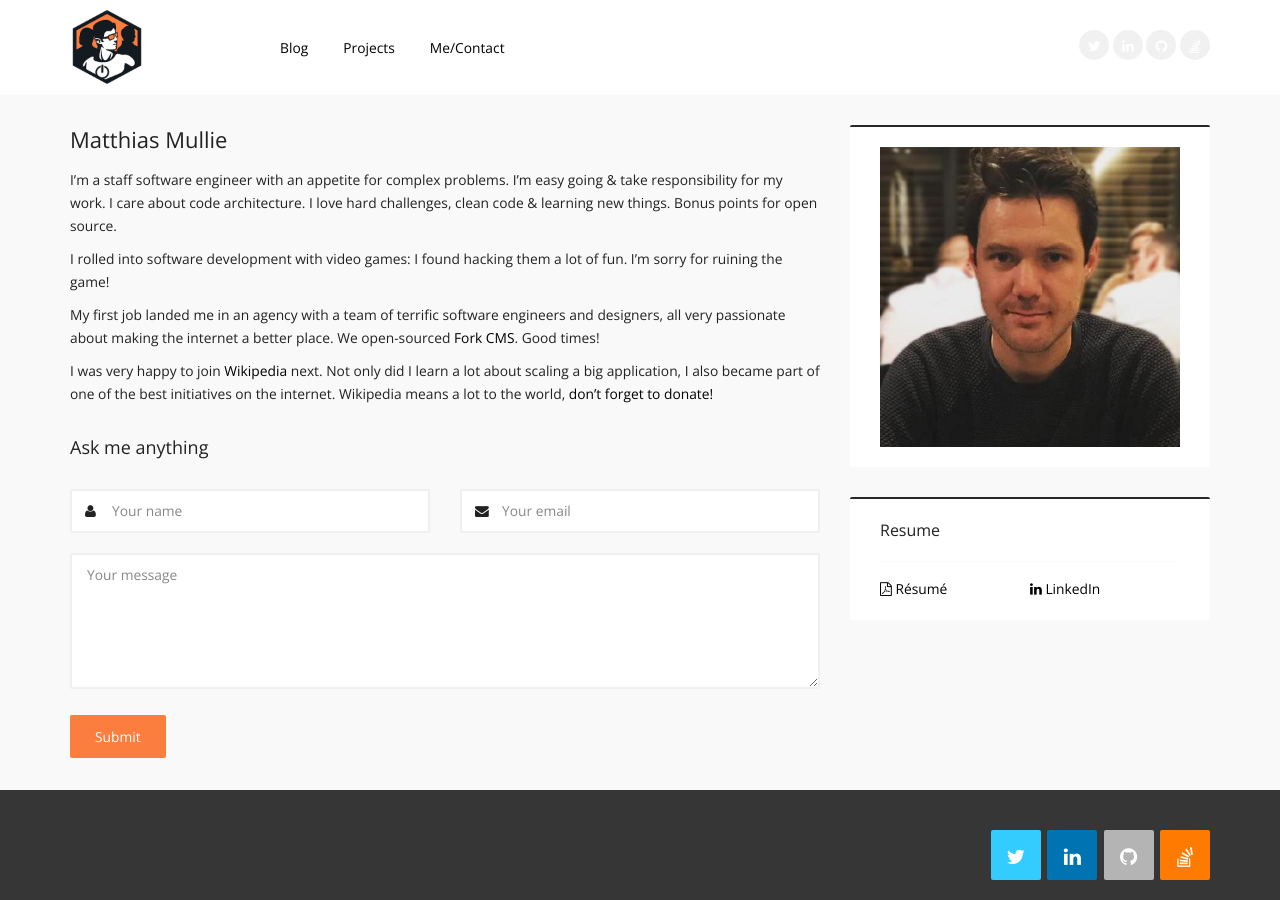
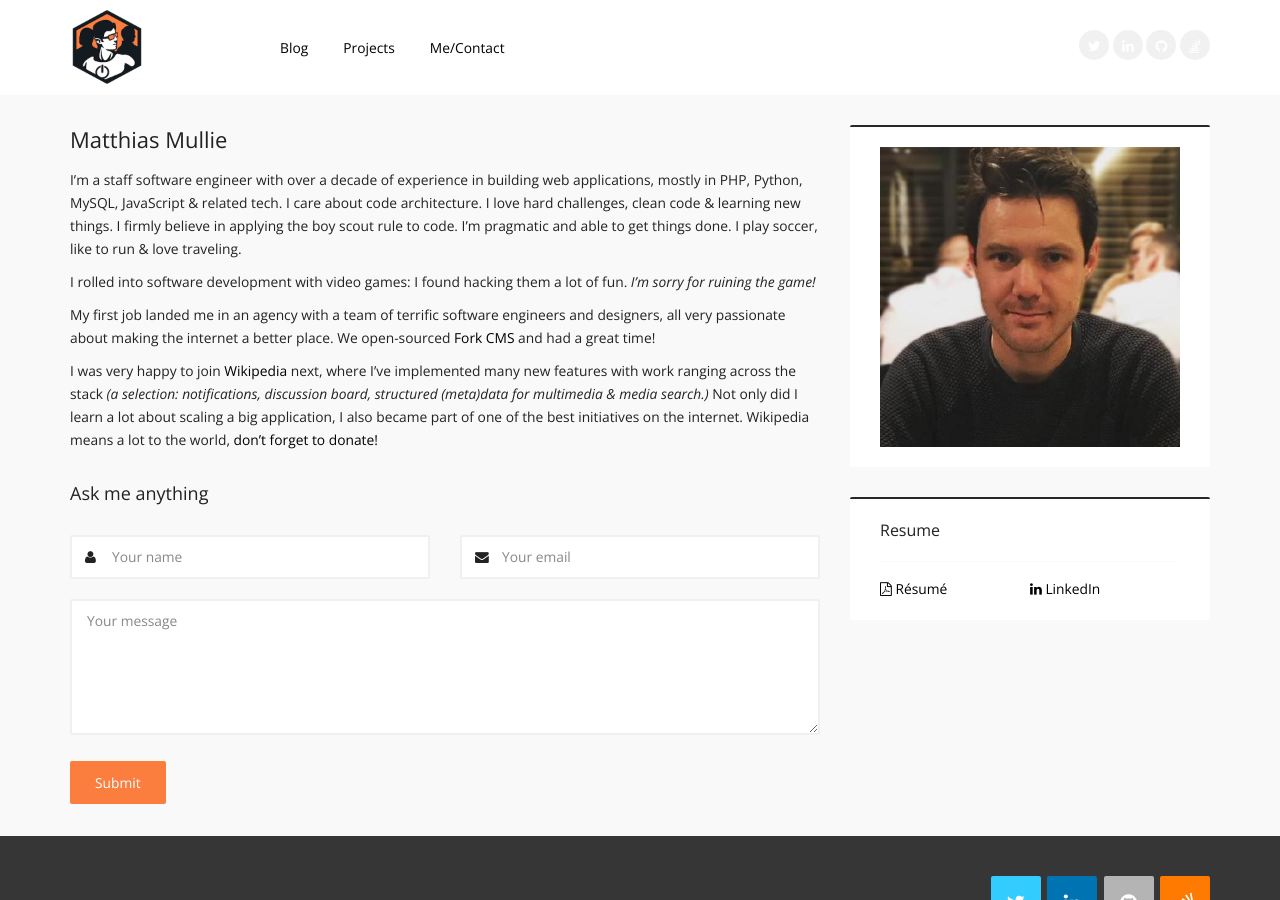
Before and after one commit to matthiasmullie/mullie.eu, a Jekyll site: the page built from contact.md, in a window 1280 px wide. Built offline with Jekyll 4.4.1, drawn with Linux system fonts in a browser that asks for light colours.

Commit message:
Update bio

```diff
--- a/contact.md
+++ b/contact.md
@@ -6,20 +6,26 @@ weight: 9
 
 # Matthias Mullie
 
-I'm a staff software engineer with an appetite for complex problems. I'm easy
-going & take responsibility for my work. I care about code architecture. I love
-hard challenges, clean code & learning new things. Bonus points for open source.
+I'm a staff software engineer with over a decade of experience in building web
+applications, mostly in PHP, Python, MySQL, JavaScript & related tech.
+I care about code architecture.
+I love hard challenges, clean code & learning new things.
+I firmly believe in applying the boy scout rule to code.
+I’m pragmatic and able to get things done.
+I play soccer, like to run & love traveling.
 
 I rolled into software development with video games: I found hacking them a lot
-of fun. I'm sorry for ruining the game!
+of fun. *I'm sorry for ruining the game!*
 
 My first job landed me in an agency with a team of terrific software engineers
 and designers, all very passionate about making the internet a better place.
-We open-sourced [Fork CMS](https://www.fork-cms.com/). Good times!
+We open-sourced [Fork CMS](https://www.fork-cms.com/) and had a great time!
 
-I was very happy to join [Wikipedia](https://www.wikipedia.org/) next. Not only
-did I learn a lot about scaling a big application, I also became part of one of
-the best initiatives on the internet. Wikipedia means a lot to the world,
-[don't forget to donate!](https://donate.wikimedia.org/)
+I was very happy to join [Wikipedia](https://www.wikipedia.org/) next, where I've
+implemented many new features with work ranging across the stack *(a selection:
+notifications, discussion board, structured (meta)data for multimedia & media search.)*
+Not only did I learn a lot about scaling a big application, I also became part
+of one of the best initiatives on the internet.
+Wikipedia means a lot to the world, [don't forget to donate!](https://donate.wikimedia.org/)
 
 {% include contactform.html %}
```
